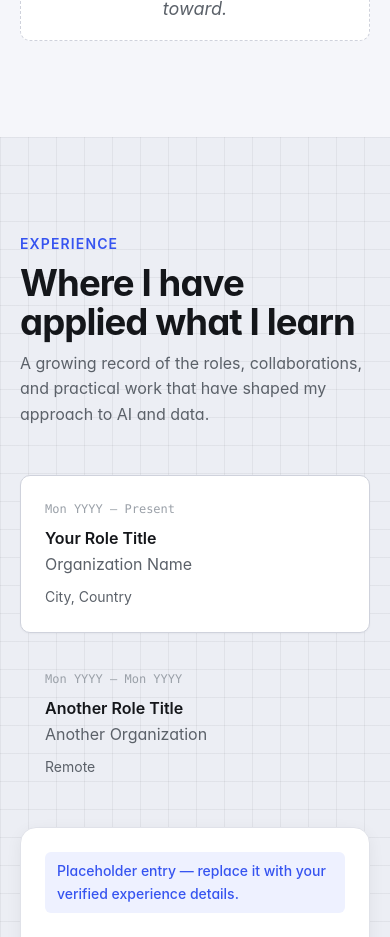
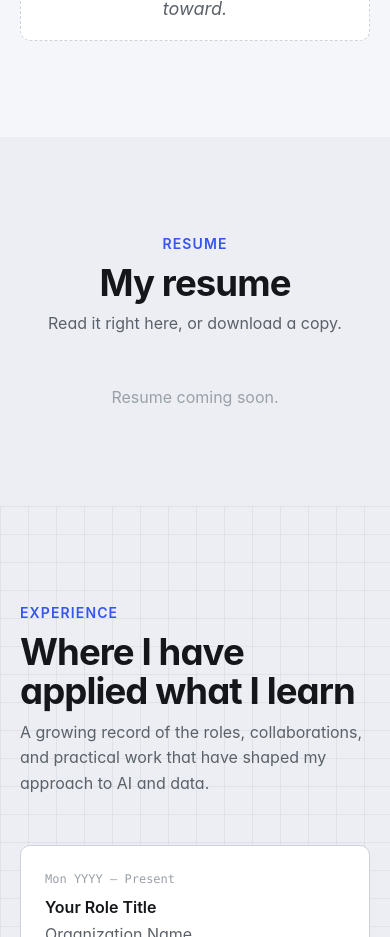
Before and after one commit to vaibhav-nhayade/career-portfolio, a React (Vite) app: page / in a window 390 px wide. Shown: the part 1460-2397 px from the top of the page. Built offline with nearby package versions, Linux system fonts and the light colour scheme.

Commit message:
feat(resume): add resume viewer below about section
Embeds the resume PDF in a compact viewer under the About section, with download and open-in-tab buttons. Also activates the header Resume button.

```diff
--- a/src/App.jsx
+++ b/src/App.jsx
@@ -3,6 +3,7 @@ import Header from './components/layout/Header.jsx'
 import Footer from './components/layout/Footer.jsx'
 import HeroSection from './components/hero/HeroSection.jsx'
 import AboutSection from './components/about/AboutSection.jsx'
+import ResumeSection from './components/resume/ResumeSection.jsx'
 import ExperienceSection from './components/experience/ExperienceSection.jsx'
 import ProjectsSection from './components/projects/ProjectsSection.jsx'
 import SkillsSection from './components/skills/SkillsSection.jsx'
@@ -23,6 +24,9 @@ function App() {
         <HeroSection />
         <div data-reveal>
           <AboutSection />
+        </div>
+        <div data-reveal>
+          <ResumeSection />
         </div>
         <div data-reveal>
           <ExperienceSection />
--- /dev/null
+++ b/src/components/resume/ResumeSection.css
@@ -0,0 +1,46 @@
+.resume {
+  width: 100%;
+  padding: var(--space-16) var(--gutter);
+  background: var(--color-bg-sunken);
+}
+
+.resume__viewer {
+  max-width: 900px;
+  height: min(640px, 75vh);
+  margin-inline: auto;
+  overflow: hidden;
+  background: var(--color-bg-elevated);
+  border: 1px solid var(--color-border);
+  border-radius: var(--radius-lg);
+  box-shadow: var(--shadow-md);
+}
+
+.resume__frame {
+  display: block;
+  width: 100%;
+  height: 100%;
+  border: 0;
+}
+
+.resume__actions {
+  display: flex;
+  flex-wrap: wrap;
+  justify-content: center;
+  gap: var(--space-3);
+  margin-top: var(--space-6);
+}
+
+.resume__empty {
+  text-align: center;
+  color: var(--color-ink-faint);
+}
+
+@media (max-width: 640px) {
+  .resume {
+    padding: var(--space-12) var(--gutter);
+  }
+
+  .resume__viewer {
+    height: 60vh;
+  }
+}
--- /dev/null
+++ b/src/components/resume/ResumeSection.jsx
@@ -0,0 +1,51 @@
+import { FiDownload, FiExternalLink } from 'react-icons/fi'
+import { personal } from '../../data/personal.js'
+import Button from '../ui/Button.jsx'
+import SectionHeading from '../ui/SectionHeading.jsx'
+import './ResumeSection.css'
+
+function ResumeSection() {
+  const { resumeUrl } = personal
+
+  return (
+    <section className="resume" id="resume" aria-labelledby="resume-title">
+      <div className="container">
+        <SectionHeading
+          id="resume-title"
+          eyebrow="Resume"
+          title="My resume"
+          subtitle="Read it right here, or download a copy."
+          align="center"
+        />
+
+        {resumeUrl ? (
+          <>
+            <div className="resume__viewer">
+              <iframe
+                className="resume__frame"
+                src={`${resumeUrl}#view=FitH`}
+                title="Resume PDF"
+                loading="lazy"
+              />
+            </div>
+
+            <div className="resume__actions">
+              <Button href={resumeUrl} download variant="secondary">
+                <FiDownload size={16} aria-hidden="true" />
+                Download PDF
+              </Button>
+              <Button href={resumeUrl} target="_blank" rel="noreferrer noopener" variant="ghost">
+                <FiExternalLink size={16} aria-hidden="true" />
+                Open in new tab
+              </Button>
+            </div>
+          </>
+        ) : (
+          <p className="resume__empty">Resume coming soon.</p>
+        )}
+      </div>
+    </section>
+  )
+}
+
+export default ResumeSection
```
Also changed, not shown: 1 other file (tests, documents, lock files or other folders).
